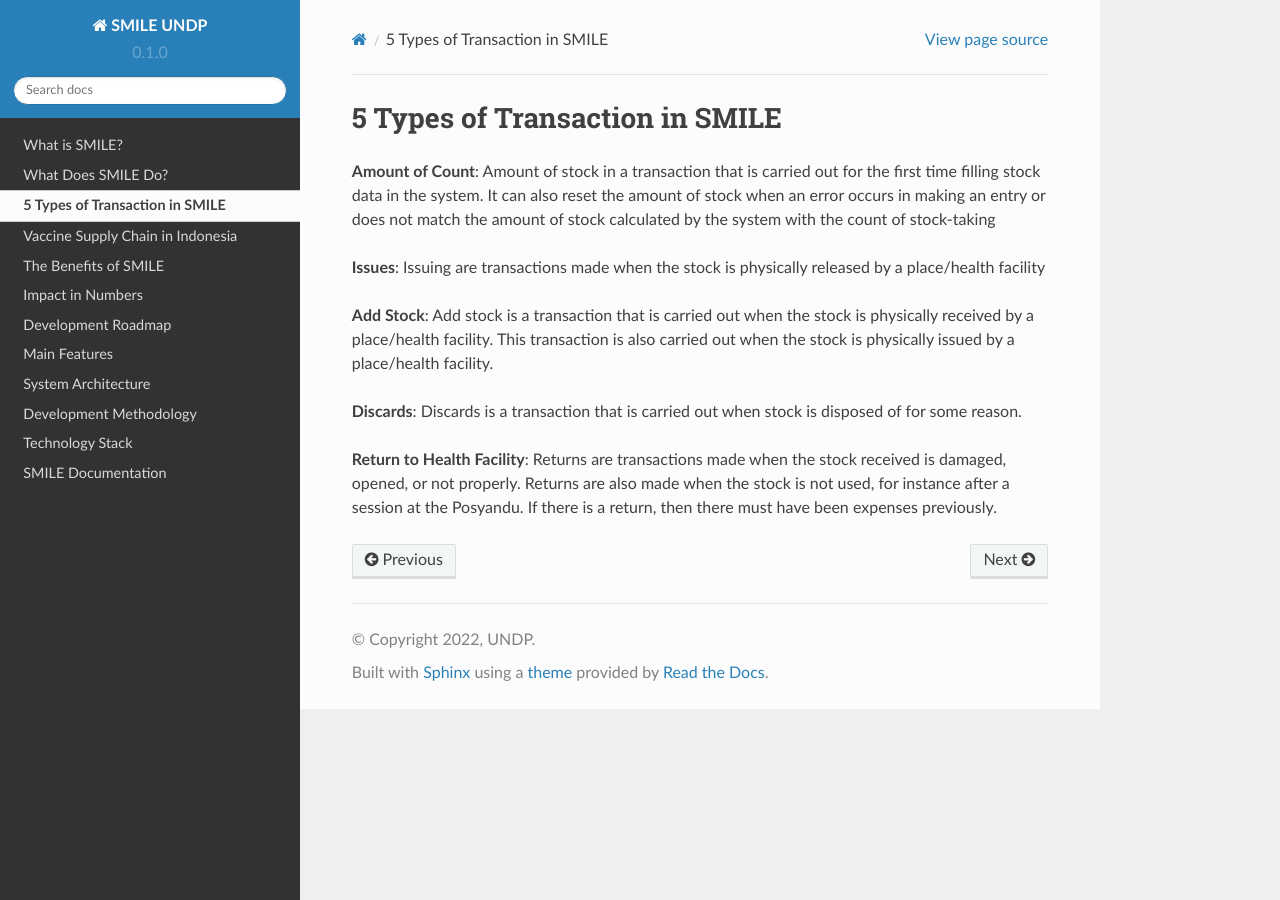
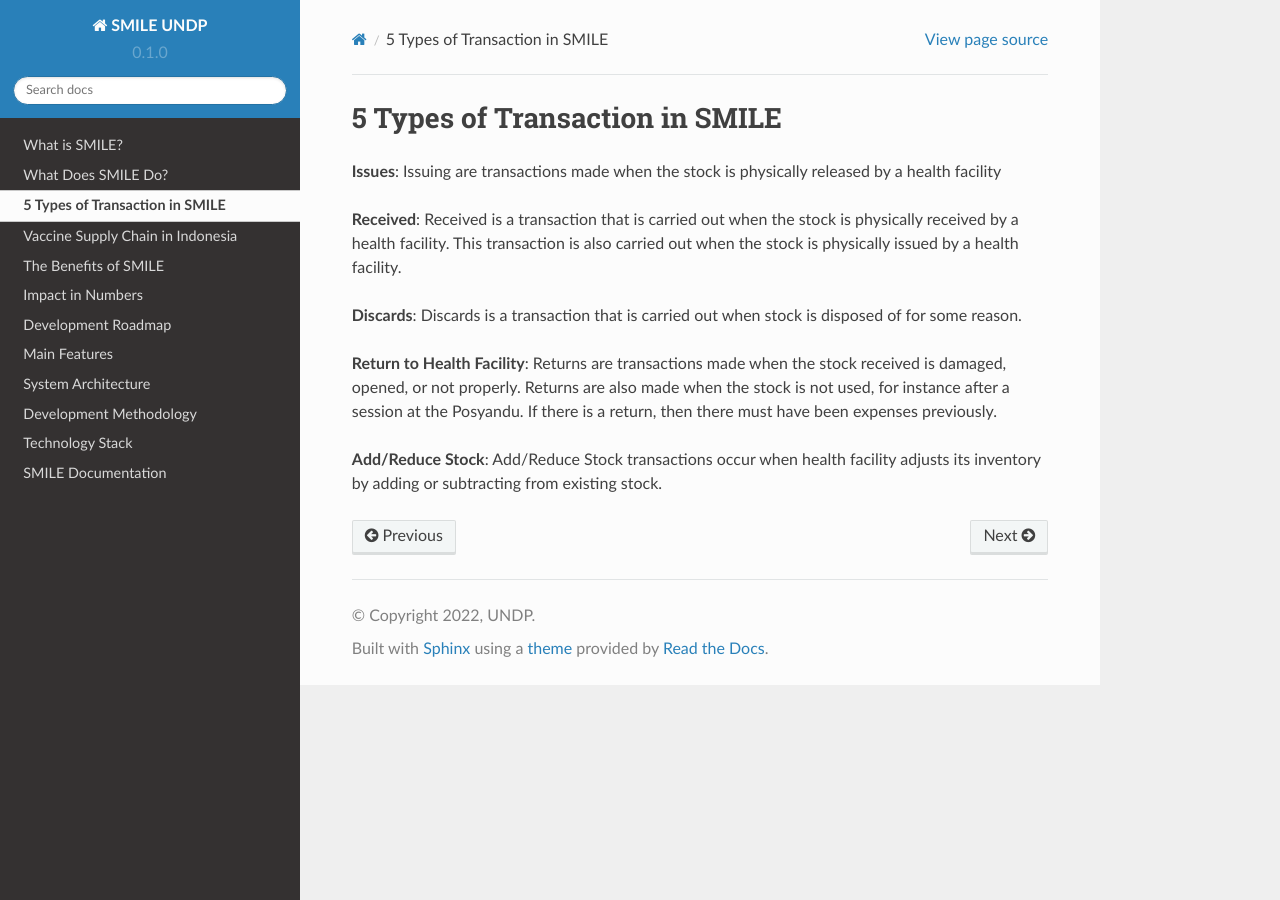
Before and after one commit to smile-indonesia/documentation, a Sphinx documentation site: the page built from docs/source/transaction.rst, in a window 1280 px wide. Built offline with Sphinx 7.4.7 and the Read the Docs theme 2.0.0, drawn with Linux system fonts in a browser that asks for light colours.

Commit message:
Update transaction.rst
Remove "Amount of Count" & added "Add/Reduce Stock"

```diff
--- a/docs/source/transaction.rst
+++ b/docs/source/transaction.rst
@@ -1,12 +1,11 @@
 5 Types of Transaction in SMILE
 ===============================
+**Issues**: Issuing are transactions made when the stock is physically released by a health facility
 
-**Amount of Count**: Amount of stock in a transaction that is carried out for the first time filling stock data in the system. It can also reset the amount of stock when an error occurs in making an entry or does not match the amount of stock calculated by the system with the count of stock-taking
-
-**Issues**: Issuing are transactions made when the stock is physically released by a place/health facility
-
-**Add Stock**: Add stock is a transaction that is carried out when the stock is physically received by a place/health facility. This transaction is also carried out when the stock is physically issued by a place/health facility.
+**Received**: Received is a transaction that is carried out when the stock is physically received by a health facility. This transaction is also carried out when the stock is physically issued by a health facility.
 
 **Discards**: Discards is a transaction that is carried out when stock is disposed of for some reason.
 
 **Return to Health Facility**: Returns are transactions made when the stock received is damaged, opened, or not properly. Returns are also made when the stock is not used, for instance after a session at the Posyandu. If there is a return, then there must have been expenses previously.
+
+**Add/Reduce Stock**: Add/Reduce Stock transactions occur when health facility adjusts its inventory by adding or subtracting from existing stock.
```
